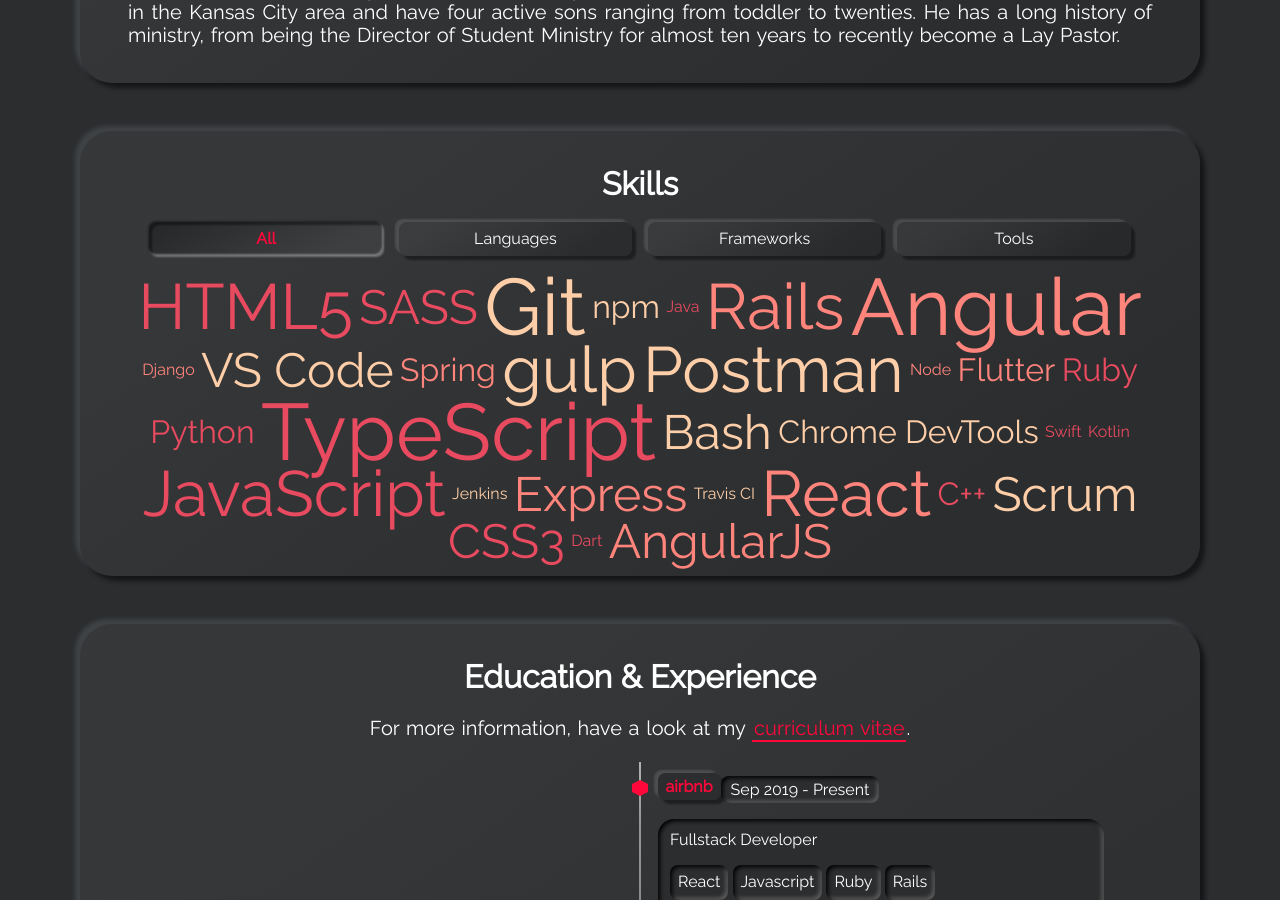
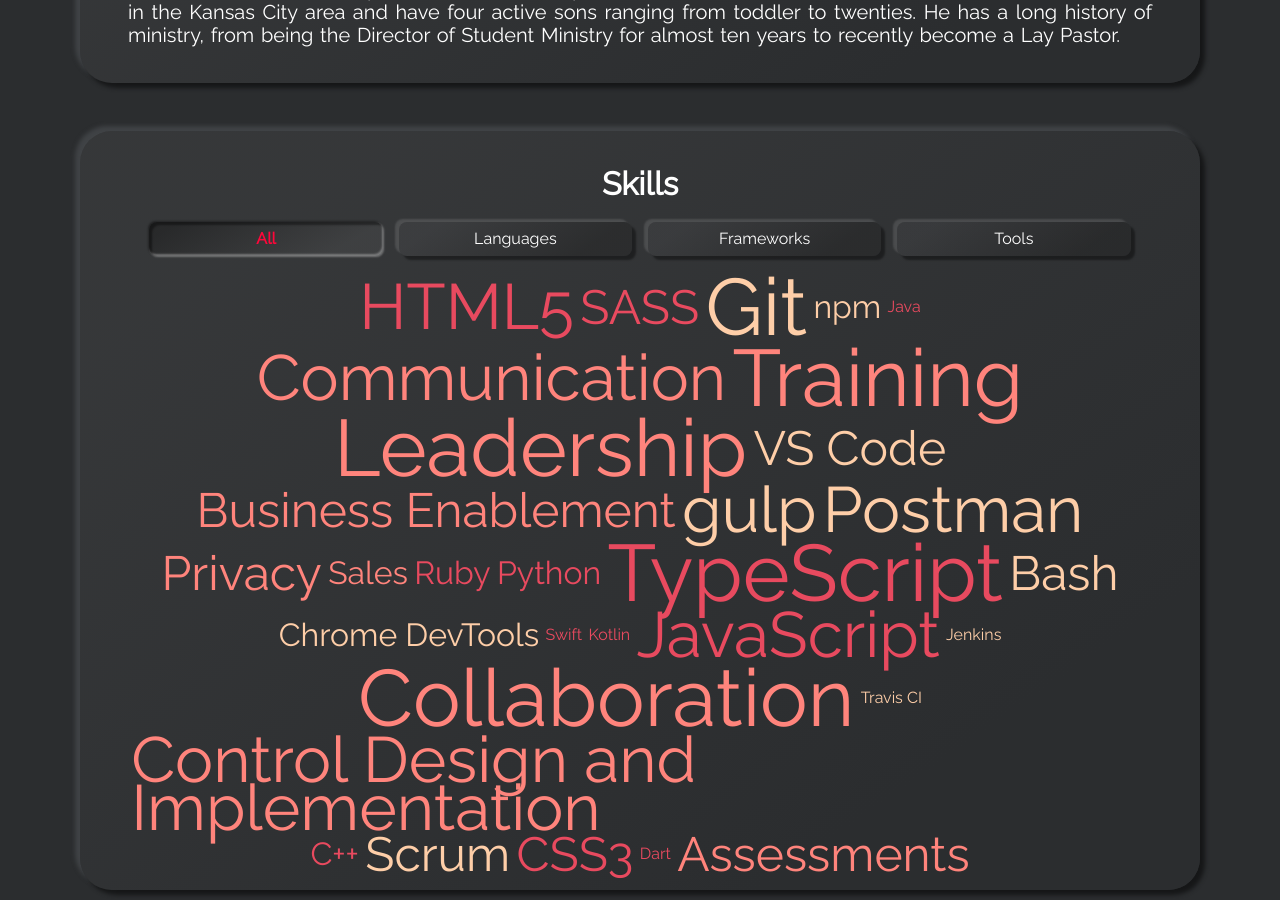
Before and after one commit to chadchudson/chadchudson.github.io, a Jekyll site: the page built from index.html, in a window 1280 px wide and 900 px high, scrolled down 1311 px. Built offline with Jekyll 4.4.1, drawn with Linux system fonts in a browser that asks for light colours; some of the changed text lies outside the part shown.

Commit message:
Updated skills

```diff
--- a/_data/skills-frameworks.yml
+++ b/_data/skills-frameworks.yml
@@ -5,29 +5,29 @@
 # - name: Framework
 #   weight: 5
 
-- name: Angular
+- name: Training
   weight: 5
 
-- name: AngularJS
+- name: Assessments
   weight: 3
 
-- name: React
+- name: Control Design and Implementation
   weight: 4
 
-- name: Node
-  weight: 1
+- name: Privacy
+  weight: 3
 
-- name: Flutter
+- name: Sales
   weight: 2
 
-- name: Express
+- name: Collaboration
+  weight: 5
+
+- name: Leadership
+  weight: 5
+
+- name: Business Enablement
   weight: 3
 
-- name: Django
-  weight: 1
-
-- name: Spring
-  weight: 2
-
-- name: Rails
+- name: Communication
   weight: 4
```
